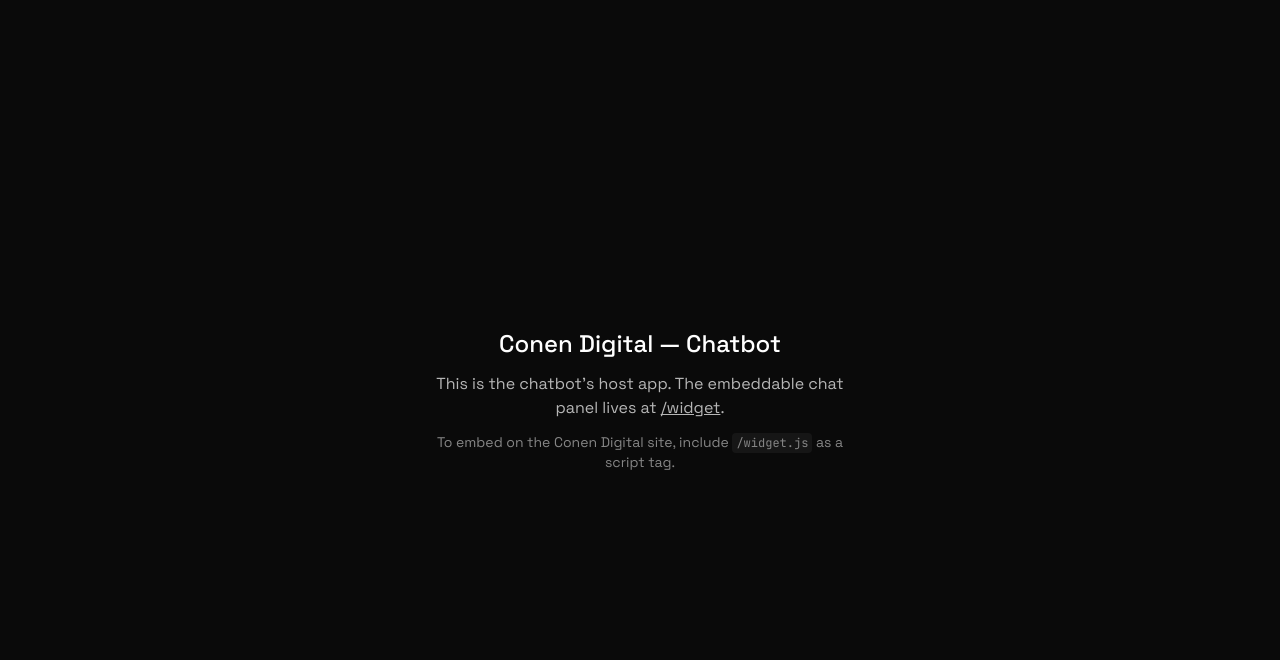
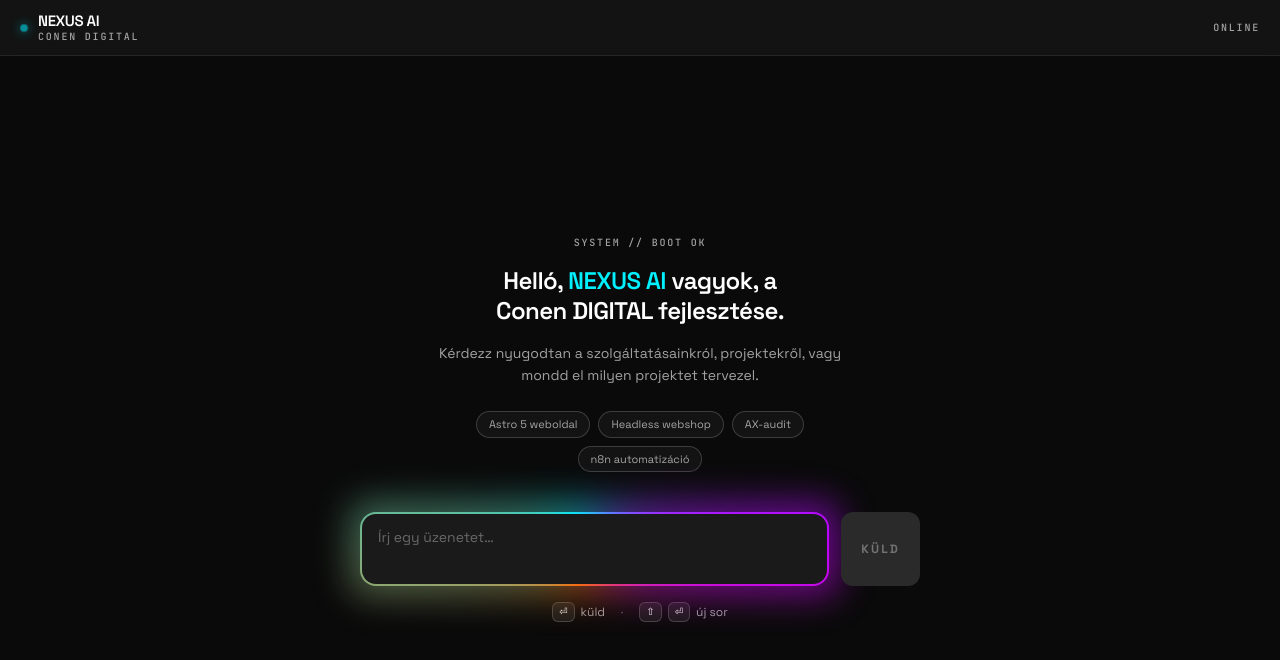
Before and after one commit to chrisconen/conen-chat, a Next.js app: page / in a window 1280 px wide. Shown: the top 660 px of the page. Built offline with nearby package versions, Linux system fonts and the light colour scheme.

Commit message:
feat: serve chat panel at root, drop /widget route

```diff
--- a/app/page.tsx
+++ b/app/page.tsx
@@ -1,21 +1,13 @@
+import { ChatPanel } from "@/components/chat-panel"
+
+export const metadata = {
+  title: "Conen Digital — AI Assistant",
+}
+
 export default function Home() {
   return (
-    <main className="flex min-h-screen items-center justify-center p-8">
-      <div className="max-w-md space-y-3 text-center">
-        <h1 className="text-2xl font-medium">Conen Digital — Chatbot</h1>
-        <p className="opacity-70">
-          This is the chatbot&apos;s host app. The embeddable chat panel lives at{" "}
-          <a href="/widget" className="underline">
-            /widget
-          </a>
-          .
-        </p>
-        <p className="text-sm opacity-50">
-          To embed on the Conen Digital site, include{" "}
-          <code className="rounded bg-foreground/10 px-1 py-0.5 text-xs">/widget.js</code> as a
-          script tag.
-        </p>
-      </div>
+    <main className="h-screen w-full">
+      <ChatPanel />
     </main>
   )
 }
--- a/app/widget/page.tsx
+++ /dev/null
@@ -1,13 +0,0 @@
-import { ChatPanel } from "@/components/chat-panel"
-
-export const metadata = {
-  title: "Conen Digital — AI Assistant",
-}
-
-export default function WidgetPage() {
-  return (
-    <main className="h-screen w-full">
-      <ChatPanel />
-    </main>
-  )
-}
--- a/public/widget.js
+++ b/public/widget.js
@@ -53,7 +53,7 @@
     btn.textContent = "NEXUS"
 
     btn.addEventListener("click", function () {
-      if (!iframe.src) iframe.src = WIDGET_HOST + "/widget"
+      if (!iframe.src) iframe.src = WIDGET_HOST + "/"
       var isOpen = wrap.classList.toggle("open")
       btn.setAttribute("aria-expanded", isOpen ? "true" : "false")
       btn.setAttribute("data-open", isOpen ? "true" : "false")
```
